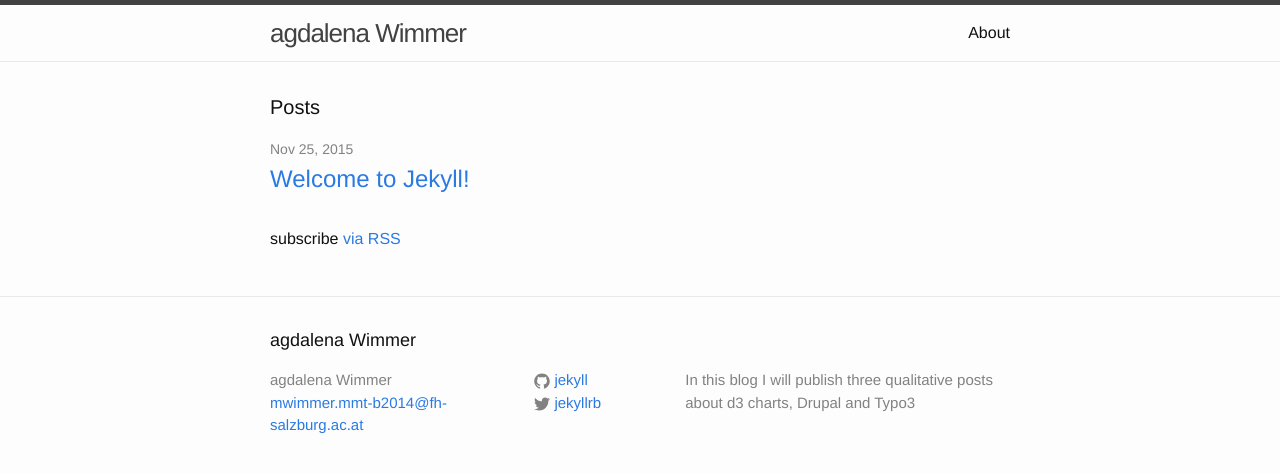
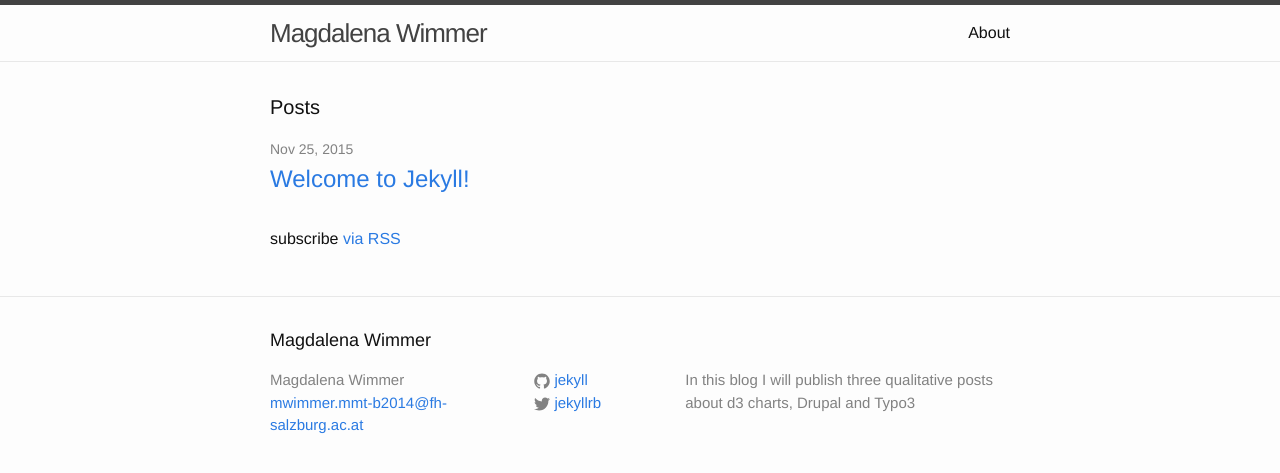
Before and after one commit to magdawi/assignment-cms, a Jekyll site: the page built from index.html, in a window 1280 px wide. Shown: the top 473 px of the page. Built offline with Jekyll 4.4.1, drawn with Linux system fonts in a browser that asks for light colours.

Commit message:
edited _config.yml

```diff
--- a/_config.yml
+++ b/_config.yml
@@ -6,7 +6,7 @@
 # 'jekyll serve'. If you change this file, please restart the server process.
 
 # Site settings
-title: agdalena Wimmer
+title: Magdalena Wimmer
 email: mwimmer.mmt-b2014@fh-salzburg.ac.at
 description: > # this means to ignore newlines until "baseurl:"
   In this blog I will publish three qualitative posts about d3 charts, Drupal and Typo3
```
